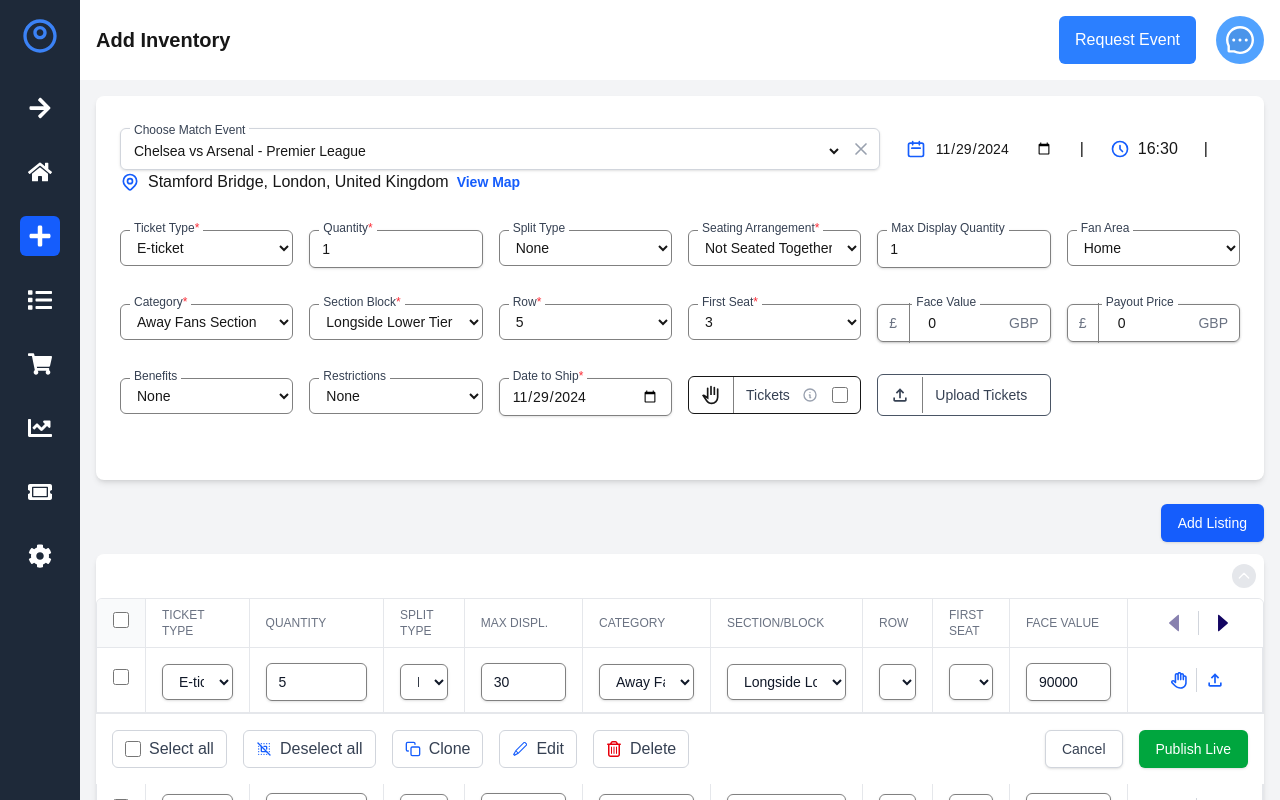
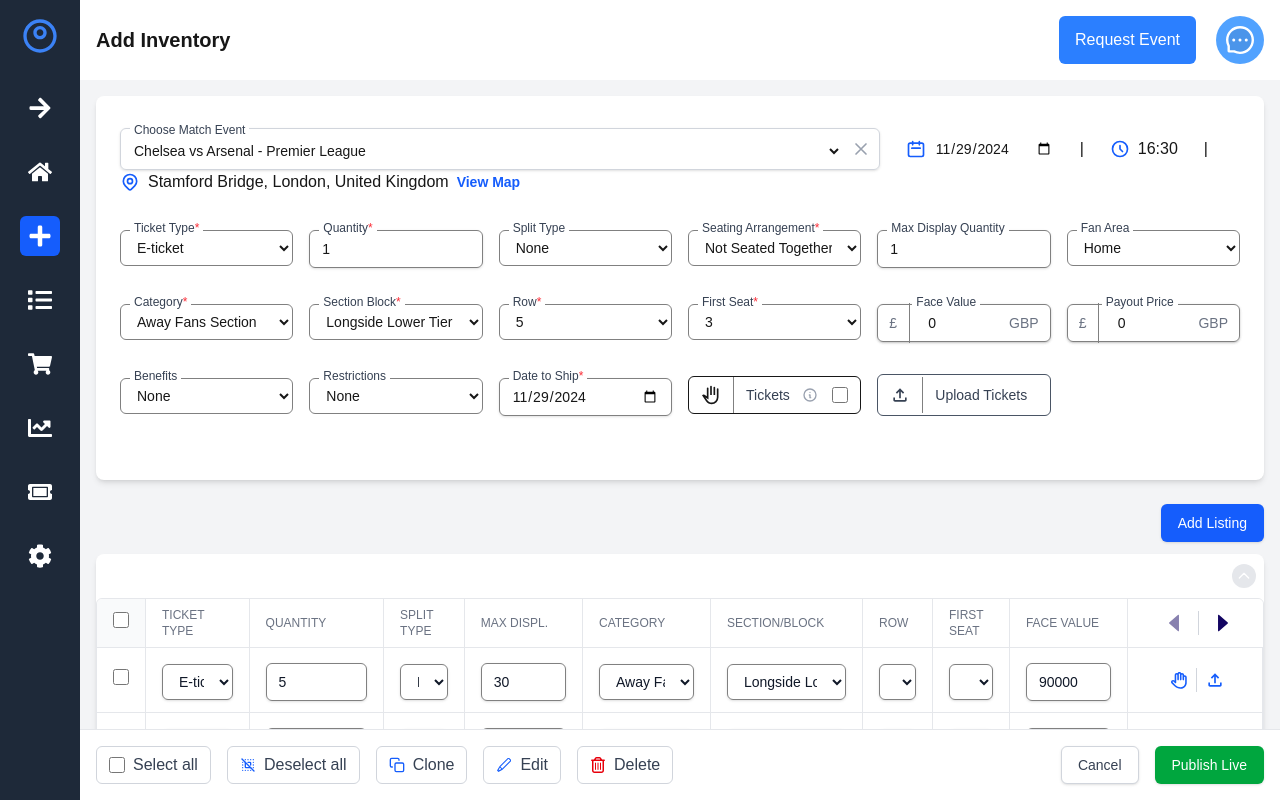
Before and after one commit to sparkie11/Boxoffice, a Next.js app: page / in a window 1280 px wide. Built offline with nearby package versions, Linux system fonts and the light colour scheme.

Commit message:
bottom footer correction

```diff
--- a/src/app/page.tsx
+++ b/src/app/page.tsx
@@ -103,7 +103,7 @@ export default function Home() {
           </div> */}
 
 
-          <div className="flex space-x-4 sticky bottom-0 bg-white  p-4 border-t z-40   border-gray-200">
+          <div className="flex space-x-4 absolute bottom-0 left-20 w-[calc(100%-5rem)] bg-white border-t z-40 border-gray-200 p-4 box-border">
             <button onClick={handleSelectAll} className="flex items-center space-x-2 px-3 py-1 rounded-md border border-gray-300 bg-white text-blue-600 hover:bg-gray-50">
               <input
                 type="checkbox"
@@ -129,7 +129,7 @@ export default function Home() {
               <svg fill="currentColor" strokeWidth="0" xmlns="http://www.w3.org/2000/svg" viewBox="0 0 448 512" height="1em" width="1em" style={{overflow: "visible", color: "currentcolor"}}><path d="m170.5 51.6-19 28.4h145l-19-28.4c-1.5-2.2-4-3.6-6.7-3.6h-93.7c-2.7 0-5.2 1.3-6.7 3.6zm147-26.6 36.7 55H424c13.3 0 24 10.7 24 24s-10.7 24-24 24h-8v304c0 44.2-35.8 80-80 80H112c-44.2 0-80-35.8-80-80V128h-8c-13.3 0-24-10.7-24-24s10.7-24 24-24h69.8l36.7-55.1C140.9 9.4 158.4 0 177.1 0h93.7c18.7 0 36.2 9.4 46.6 24.9zM80 128v304c0 17.7 14.3 32 32 32h224c17.7 0 32-14.3 32-32V128H80zm80 64v208c0 8.8-7.2 16-16 16s-16-7.2-16-16V192c0-8.8 7.2-16 16-16s16 7.2 16 16zm80 0v208c0 8.8-7.2 16-16 16s-16-7.2-16-16V192c0-8.8 7.2-16 16-16s16 7.2 16 16zm80 0v208c0 8.8-7.2 16-16 16s-16-7.2-16-16V192c0-8.8 7.2-16 16-16s16 7.2 16 16z"></path></svg>
               <span className="text-gray-700">Delete</span>
             </button>
-            <div className="flex-grow"></div>
+            <div className="flex-grow "></div>
             <button
               type="button"
               className="inline-flex justify-center py-2 px-4 border border-gray-300 shadow-sm text-sm font-medium rounded-md text-gray-700 bg-white hover:bg-gray-50 focus:outline-none focus:ring-2 focus:ring-offset-2 focus:ring-blue-500"
--- a/src/components/TableSection.tsx
+++ b/src/components/TableSection.tsx
@@ -88,7 +88,7 @@ const TableSection: React.FC<TableSectionProps> = ({
   };
 
   return (
-    <section className="bg-white mt-3  rounded-lg shadow-md">
+    <section className="bg-white mt-3 mb-20  rounded-lg shadow-md">
       <div className="flex justify-between items-center p-2 text-white bg-custom-dark-blue">
         <h2 className="text-lg font-semibold">Chelsea vs Arsenal - Premier League</h2>
         <div className="flex items-center space-x-2">
```
